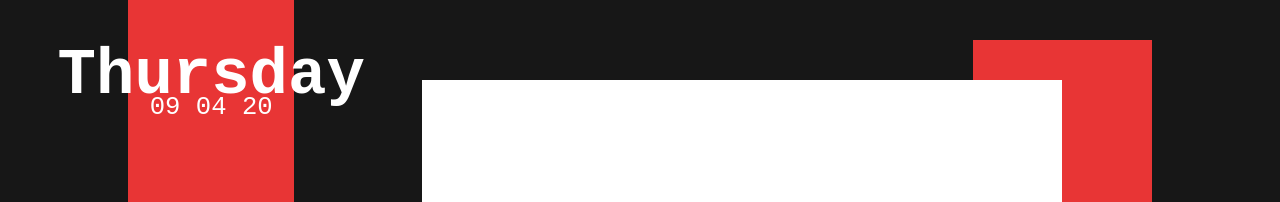
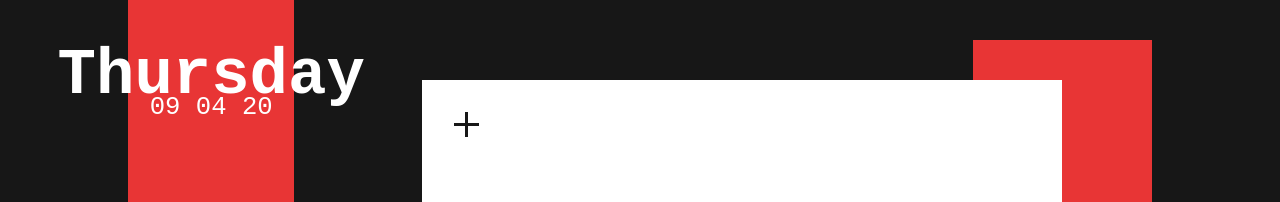
Before and after one commit to ijwebber/js-task-app, a React (Create React App) app in the folder client/: page / in a window 1280 px wide. Shown: the top 202 px of the page. Built offline with nearby package versions, Linux system fonts and the light colour scheme; the HTML template or start-up script is replaced by a standard one.

Commit message:
added svg image for the add button

```diff
--- a/client/src/components/Todo/TodoBoard.css
+++ b/client/src/components/Todo/TodoBoard.css
@@ -7,6 +7,7 @@
     height: 80vh;
     background-color: white;
     margin-top: -85vh;
+    overflow: auto;
 }
 
 .boardBack {
@@ -15,3 +16,19 @@
     background-color: #E83535;
     margin-left: 43vw;
 }
+
+#addBar {
+    margin-top: 32px;
+    margin-right: 32px;
+    margin-left: 32px;
+    width: unset;
+    height: 25px;
+}
+
+#addButton:hover #Line_4, #addButton:hover #Line_5 {
+    stroke: grey;
+}
+
+#addButton:hover {
+    cursor: pointer;
+}
--- a/client/src/components/Todo/TodoBoard.js
+++ b/client/src/components/Todo/TodoBoard.js
@@ -7,7 +7,13 @@ export default class TodoBoard extends Component {
             <div className="TodoBoard">
                 <div className="boardBack" />
                 <div className="board">
-
+                    <div id="addBar">
+                        <svg id="addButton" data-name="Component 4 – 1" xmlns="http://www.w3.org/2000/svg" width="25" height="25" viewBox="0 0 25 25">
+                            <line id="Line_4" data-name="Line 4" y2="25" transform="translate(12.5)" fill="none" stroke="#171717" stroke-width="3" />
+                            <line id="Line_5" data-name="Line 5" y2="25" transform="translate(25 12.5) rotate(90)" fill="none" stroke="#171717" stroke-width="3" />
+                        </svg>
+                    </div>
+                    <div id="content"></div>
                 </div>
             </div >
         );
```
